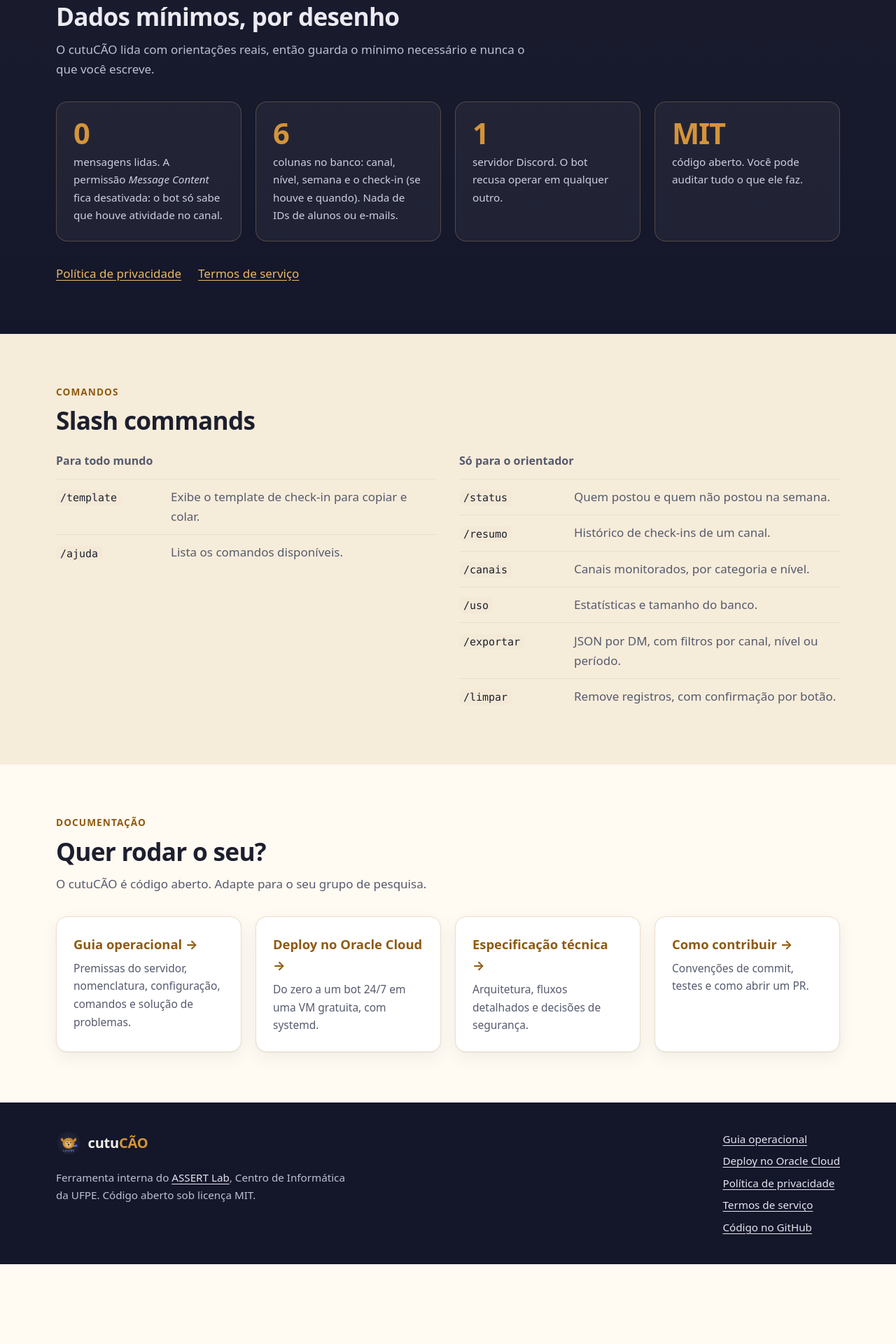
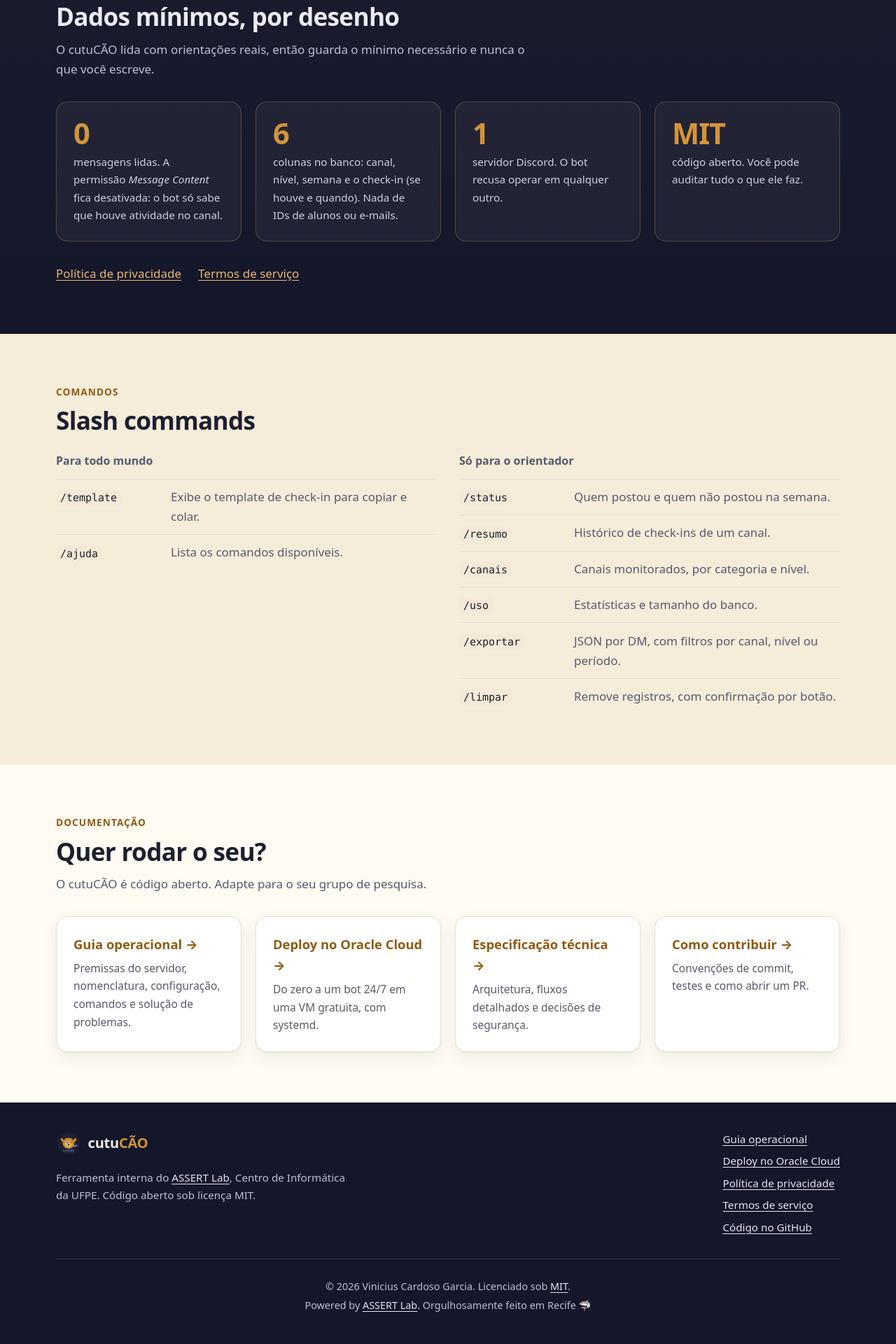
Before and after one commit to assertlab/cutucao-bot, a Jekyll site: the page built from docs/index.html, in a window 1280 px wide. Shown: the part 2360-4280 px from the top of the page at 70% size. Built offline with Jekyll 4.4.1, drawn with Linux system fonts in a browser that asks for light colours; before the commit the page ends 4166 px from its top, so only the background shows below that.

Commit message:
docs: adiciona a assinatura padrão do ASSERT Lab ao rodapé do site e do README
Co-Authored-By: Claude Sonnet 5.5 <noreply@anthropic.com>

```diff
--- a/docs/_includes/footer.html
+++ b/docs/_includes/footer.html
@@ -17,4 +17,8 @@
       </ul>
     </nav>
   </div>
+  <div class="wrap signature">
+    <p>© 2026 Vinicius Cardoso Garcia. Licenciado sob <a href="{{ site.repo_url }}/blob/main/LICENSE">MIT</a>.</p>
+    <p>Powered by <a href="https://assertlab.github.io/">ASSERT Lab</a>. Orgulhosamente feito em Recife <span aria-hidden="true">🦈</span></p>
+  </div>
 </footer>
--- a/docs/assets/css/site.css
+++ b/docs/assets/css/site.css
@@ -196,6 +196,11 @@ code {
 .footer-grid { display: flex; justify-content: space-between; gap: 2rem; flex-wrap: wrap; }
 .footer-note { max-width: 28em; margin: 0.75rem 0 0; }
 .site-footer ul { list-style: none; margin: 0; padding: 0; display: grid; gap: 0.4rem; }
+.signature {
+  margin-top: 2rem; padding-top: 1.5rem; text-align: center; font-size: 0.9rem;
+  border-top: 1px solid rgba(232, 184, 109, 0.2);
+}
+.signature p { margin: 0.2rem 0; }
 
 /* Páginas de documentação */
 .doc-page .topbar { background: var(--navy-800); color: #f4f1ea; position: sticky; top: 0; z-index: 5; }
```
Also changed, not shown: README.md.
